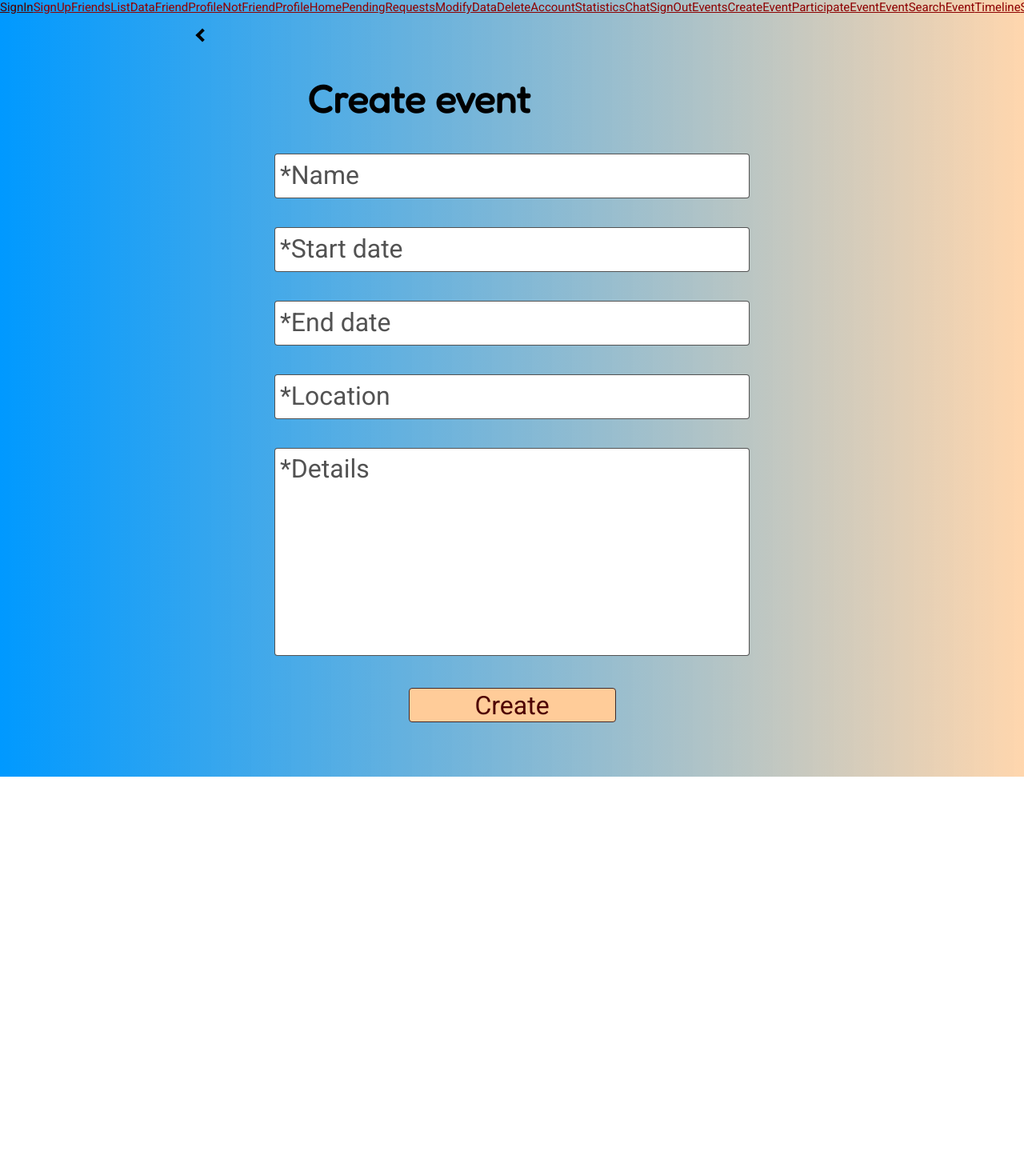
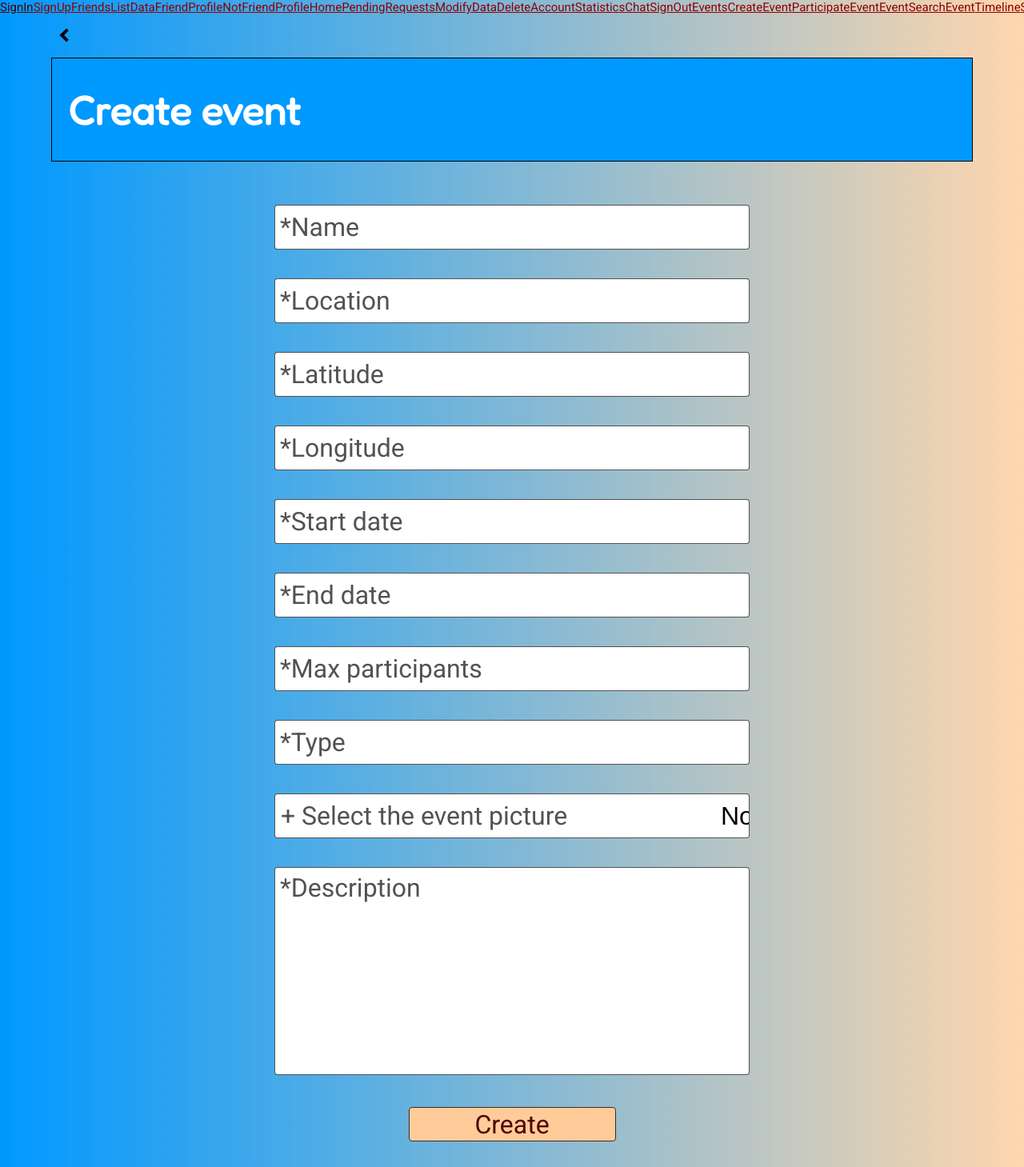
Before and after one commit to CCCarluchi/PW-I, a Vue app: page /CreateEvent in a window 1280 px wide. Shown: the top 1459 px of the page at 80% size. Before the commit the page ends 971 px from the top, so only its background shows below. Built offline with nearby package versions, Linux system fonts and the light colour scheme.

Commit message:
crear event

```diff
--- a/src/style.css
+++ b/src/style.css
@@ -483,6 +483,7 @@ article{
   cursor: pointer;
   transition: border-color 0.25s;
 }
+
 .custom:hover::before {
   border-color: transparent;
 }
--- a/src/views/CreateEvent.vue
+++ b/src/views/CreateEvent.vue
@@ -1,51 +1,185 @@
+<script>
+
+  export default {
+    data() {
+      return {
+        event: {
+          name:"",
+          image:"",
+          location:"",
+          latitude:"",
+          longitude:"",
+          eventStart_date:"",
+          eventEnd_date:"",
+          n_participators:"",
+          type:"",
+          description:""
+        }
+      }
+    },
+
+    methods: {
+      onFileSelected(event) {
+          const formdata = new FormData()
+          formdata.append("image", event.target.files[0])
+            fetch("https://api.imgur.com/3/image/", {
+                method: 'POST',
+                headers: {'Authorization': "Client-ID 3eed77413905d63"},
+                body: formdata
+            }).then(data => data.json()).then(data => {
+                this.event.image = data.data.link
+            })
+        },
+
+        createEvent() {
+          fetch("http://puigmal.salle.url.edu/api/v2/events", {
+            method: 'POST',
+            headers: {
+              'Content-Type': 'application/json',
+              'Authorization': 'Bearer ' + window.localStorage.getItem("token")
+            },
+            body: JSON.stringify(this.event)
+          })
+          .then((response) => response.json())
+          .then(data => {
+            console.log(data)
+          })
+        }
+      }
+  }
+
+</script>
+
 <template>
 
   <header>
     <br/>
-    <div class="arrowContainer">
-      <a onclick="window.history.back()" id="i"><i class="arrow left"></i></a>
+    <a onclick="window.history.back()"><i class="arrow left"></i></a>
+    <br/><br/>
+    <div class="topText">
+      <h1>Create event</h1>
     </div>
-    <div class="appTitle">
-      <h2>Create event</h2>
-    </div>
+    <br/><br/><br/>
   </header>
 
   <main>
     <form>
       <div class="inputContainer">
-        <input type="text" placeholder="*Name"><br/>
+        <input type="text" v-model="event.name" placeholder="*Name"><br/>
       </div>
       <br/><br/>
 
       <div class="inputContainer">
-        <input placeholder="*Start date" type="text" onfocus="(this.type='date')" onblur="(this.type='text')" id="date"><br/>
+        <input placeholder="*Location" v-model="event.location" type="text"><br/>
       </div>
       <br/><br/>
 
       <div class="inputContainer">
-        <input placeholder="*End date" type="text" onfocus="(this.type='date')" onblur="(this.type='text')" id="date"><br/>
+        <input placeholder="*Latitude" v-model="event.latitude" type="text"><br/>
       </div>
       <br/><br/>
 
       <div class="inputContainer">
-        <input type="text" placeholder="*Location"><br/>
+        <input placeholder="*Longitude" v-model="event.longitude" type="text"><br/>
       </div>
       <br/><br/>
 
       <div class="inputContainer">
-        <textarea type="text" placeholder="*Details"></textarea><br/>
+        <input placeholder="*Start date" v-model="event.eventStart_date"  type="text" onfocus="(this.type='date')" onblur="(this.type='text')" id="date"><br/>
       </div>
       <br/><br/>
 
       <div class="inputContainer">
-        <a href="/Event" id="button"><button>Create</button></a>
+        <input placeholder="*End date" v-model="event.eventEnd_date" type="text" onfocus="(this.type='date')" onblur="(this.type='text')" id="date"><br/>
       </div>
       <br/><br/>
+
+      <div class="inputContainer">
+        <input placeholder="*Max participants" v-model="event.n_participators" type="text"><br/>
+      </div>
+      <br/><br/>
+
+      <div class="inputContainer">
+        <input placeholder="*Type" v-model="event.type" type="text"><br/>
+      </div>
+      <br/><br/>
+
+      <div class="inputContainer">
+        <input type="file" accept="image/*" class="custom2" @change="onFileSelected"><br/>
+      </div>
+      <br/><br/>
+
+      <div class="inputContainer">
+        <textarea type="text" v-model="event.description" placeholder="*Description"></textarea><br/>
+      </div>
+
     </form>
 
   </main>
 
   <footer>
+    <br/><br/>
+    <div class="inputContainer">
+        <a href="/Events" v-on:click="createEvent"><button>Create</button></a>
+      </div>
   </footer>
 
 </template>
+
+<style>
+
+.custom2::-webkit-file-upload-button {
+  visibility: hidden;
+}
+
+.custom2::before {
+  content: '+ Select the event picture';
+  border-radius: 4px;
+  border: 1px solid transparent;
+  width: 237px;
+  height: 29px;
+  font-size: 20px;
+  font-family:'Roboto', sans-serif;
+  color:rgba(0, 0, 0, 0.68);
+  text-align:left;
+  background-color: white;
+  cursor: pointer;
+  transition: border-color 0.25s;
+}
+
+.custom2:hover::before {
+  border-color: transparent;
+}
+.custom2:focus::before,
+.custom2:focus-visible::before {
+  outline: 4px auto -webkit-focus-ring-color;
+}
+
+@media only screen and (min-width: 640px) {
+.custom2::-webkit-file-upload-button {
+    visibility: hidden;
+  }
+  .custom2::before {
+    content: '+ Select the event picture';
+    border-radius: 4px;
+    border: 1px solid transparent;
+    width: 580px;
+    height: 42px;
+    font-size: 32px;
+    font-family: 'Roboto', sans-serif;
+    color:rgba(0, 0, 0, 0.68);
+    text-align:left;
+    background-color: white;
+    cursor: pointer;
+    transition: border-color 0.25s;
+  }
+  .custom2:hover::before {
+    border-color:transparent;
+  }
+  .custom2:focus::before,
+  .custom2:focus-visible::before {
+    outline: 4px auto -webkit-focus-ring-color;
+  }
+}
+
+</style>
--- a/src/views/Event.vue
+++ b/src/views/Event.vue
@@ -17,7 +17,7 @@ export default {
             .then(res => res.json())
             .then(data => {
                 this.event = data[0];
-                fetch("http://puigmal.salle.url.edu/api/v2/users/" + data[0].id, {
+                fetch("http://puigmal.salle.url.edu/api/v2/users/" + data[0].owner_id, {
                     headers: {'Authorization': 'Bearer ' + window.localStorage.getItem("token")}
                 })
                 .then(res => res.json())
@@ -109,7 +109,7 @@ export default {
                 <p>{{ event.eventEnd_date }}</p>
             </div>
             <div>
-                <h3>Nº of participants:   </h3>
+                <h3>Max number of participants:   </h3>
                 <p>{{ event.n_participators }}</p>
             </div>
         </li>
--- a/src/views/EventsList.vue
+++ b/src/views/EventsList.vue
@@ -10,7 +10,7 @@ export default {
 
   methods: {
     getEvents() {
-      fetch("http://puigmal.salle.url.edu/api/v2/events", {
+      fetch("http://puigmal.salle.url.edu/api/v2/events/best", {
         headers: {'Authorization': 'Bearer ' + window.localStorage.getItem("token")}
       })
       .then(res => res.json())
@@ -52,8 +52,8 @@ export default {
 
     <li class="grid-container" v-for="event in events" :key="event.id">
       <div>
-        <img v-bind:src=event.image referrerpolicy="no-referrer" @error="$event.target.src='https://upload.wikimedia.org/wikipedia/commons/7/7c/Profile_avatar_placeholder_large.png?20150327203541'" class='imgList'/> -->
-        <p>{{ event.name }}</p>
+        <img v-bind:src=event.image referrerpolicy="no-referrer" @error="$event.target.src='https://upload.wikimedia.org/wikipedia/commons/7/7c/Profile_avatar_placeholder_large.png?20150327203541'" class='imgList'/>
+        <p>{{ event.name }} <!-- -- {{ event.eventStart_date }} -- {{ event.location }} --> </p>
         <a href="/Event" v-on:click="locateClick(event.id)"><button>Event</button></a>
       </div>
     </li>
@@ -66,15 +66,7 @@ export default {
 </template>
 
 <style>
-.listContainer3{
-  margin-left: 0px;
-  display: flex;
-}
-
-@media only screen and (min-width: 640px) {
-.listContainer3{
-    margin-left: 0px;
-    display: flex;
+  .grid-container > div > p {
+    font-size: 20px;
   }
-}
 </style>
--- a/src/views/SignUp.vue
+++ b/src/views/SignUp.vue
@@ -18,11 +18,11 @@ import logic from '../javascript/logic.js'
       },
       methods: {
         signUp(info = {}) {
-          console.log(info);
           fetch("http://puigmal.salle.url.edu/api/v2/users", {
             method: 'POST',
             headers: {'Content-Type': 'application/json'},
-            body: JSON.stringify(info)})
+            body: JSON.stringify(info)
+          })
           .then((response) => response.json())
           .then((data) => {
             const email = info.email;
@@ -79,7 +79,7 @@ import logic from '../javascript/logic.js'
       <br/><br/>
 
       <div class="inputContainer">
-        <input id="vmodel-example" v-model="username" placeholder="*Username"><br/>
+        <input v-model="username" placeholder="*Username"><br/>
       </div>
       <br/><br/>
 
@@ -104,7 +104,7 @@ import logic from '../javascript/logic.js'
       <br/><br/>
 
       <div class="inputContainer">
-        <input type="file" accept="image/*" class="custom" @change="onFileSelected" placeholder="+ Add your profile picture"><br/>
+        <input type="file" accept="image/*" class="custom" @change="onFileSelected"><br/>
       </div>
       <br/><br/>
 
```
